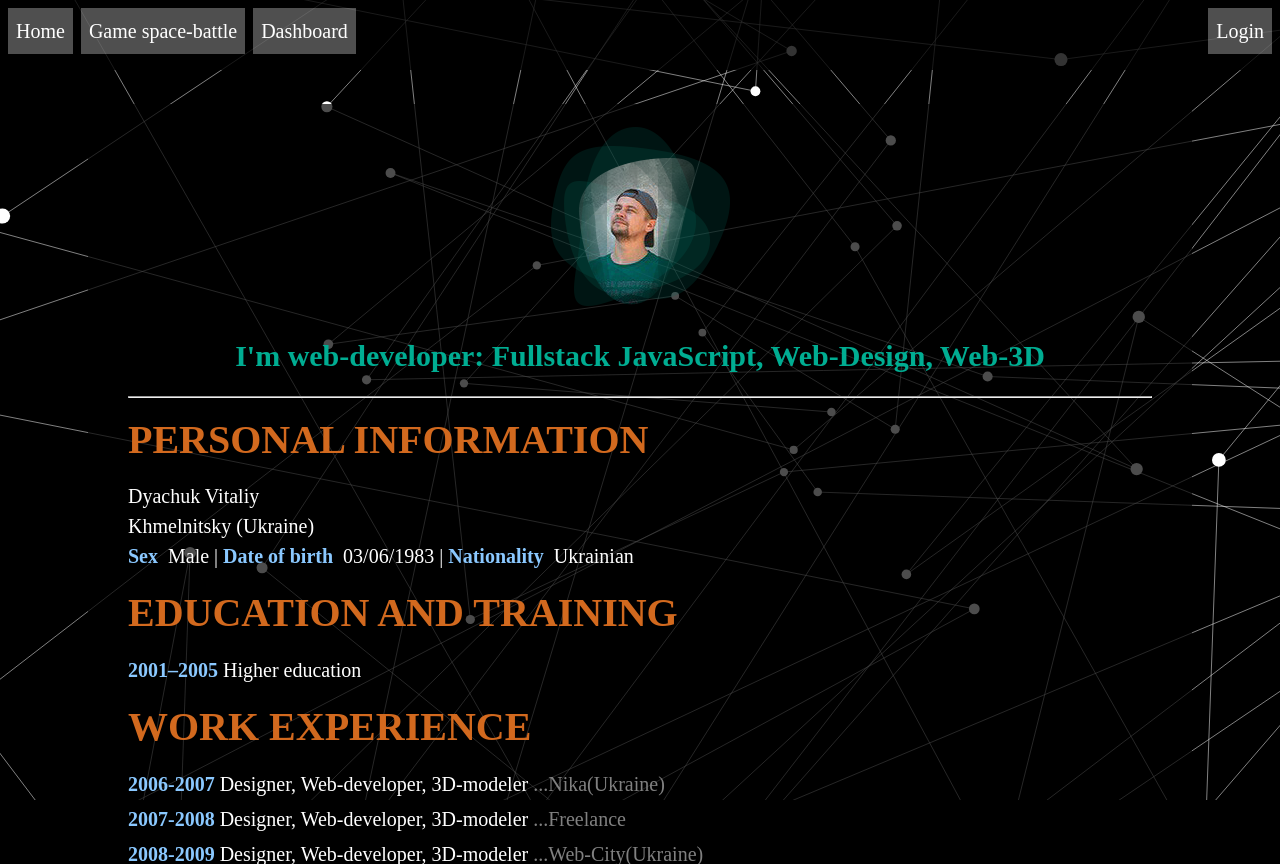
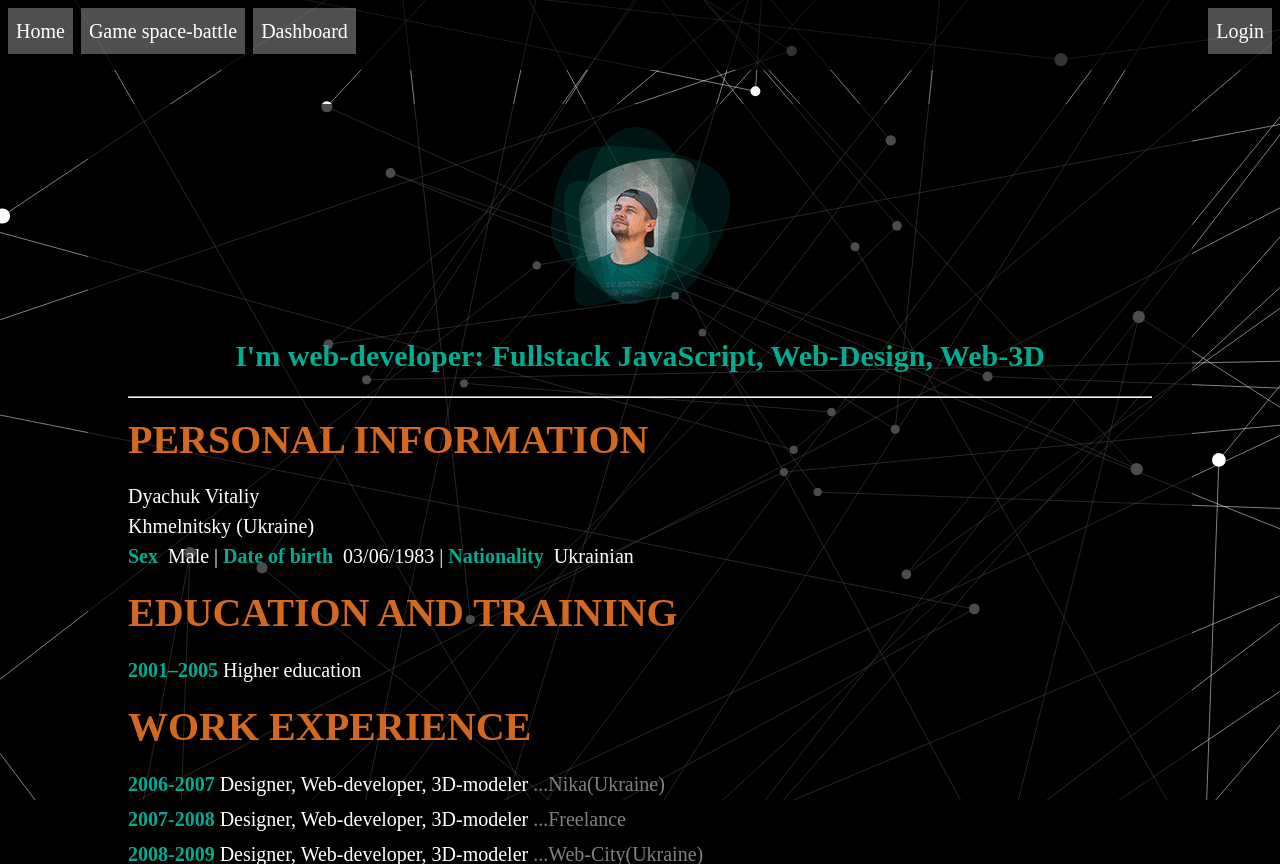
Before and after one commit to SpiritUrban/my-pro, an Angular app: page / in a window 1280 px wide. Built offline with nearby package versions, Linux system fonts and the light colour scheme; a web font is replaced by a local one.

Commit message:
green color

```diff
--- a/src/app/home/home.component.less
+++ b/src/app/home/home.component.less
@@ -17,7 +17,8 @@ h2 {
 }
 
 b {
-	color: #8ac8ff;
+	//color: #8ac8ff;
+	color: #00ad92;
 }
 
 .home-container {
```
